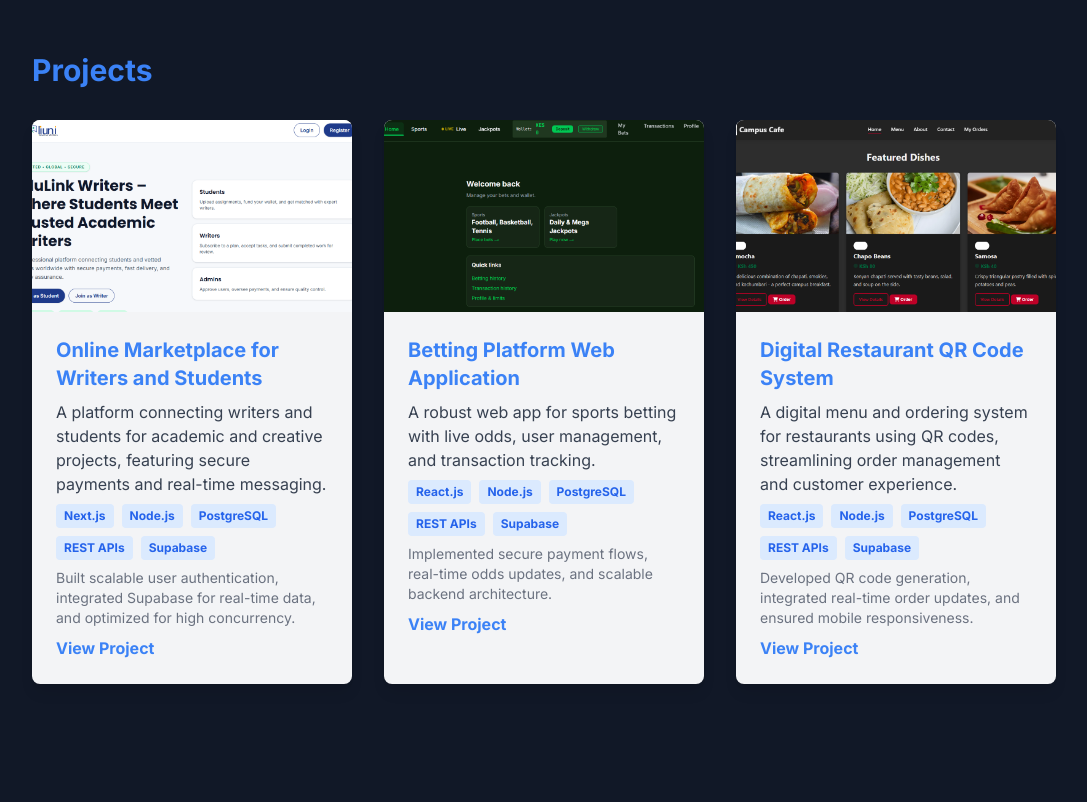
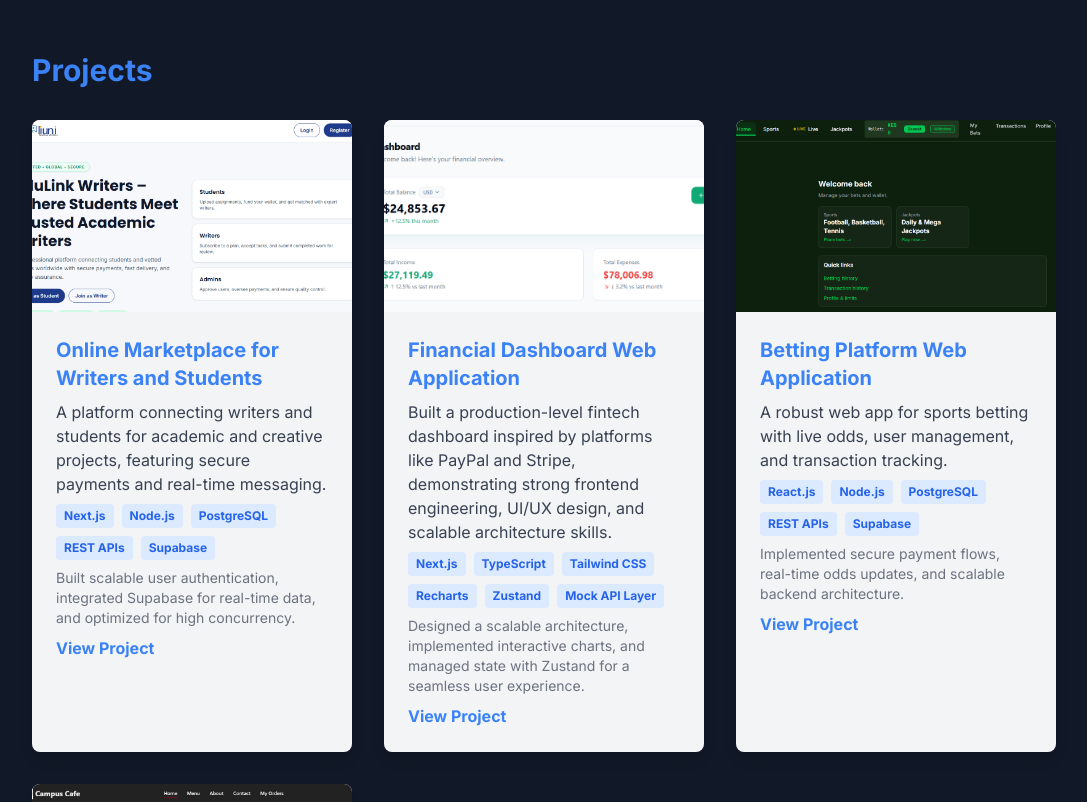
Before and after one commit to jamiljuma2/portfilio, a React (Create React App) app: page / in a window 1280 px wide. Shown: the part 2580-3382 px from the top of the page, without its empty margins (96-1183 px from the left). Built offline with nearby package versions, Linux system fonts and the light colour scheme; the HTML template or start-up script is replaced by a standard one.

Commit message:
Add Financial Dashboard Web Application project to Projects section

```diff
--- a/src/components/Projects.js
+++ b/src/components/Projects.js
@@ -10,6 +10,14 @@ const projects = [
     challenges: 'Built scalable user authentication, integrated Supabase for real-time data, and optimized for high concurrency.',
     link: 'https://www.edulinkwriters.com'
   },
+    {
+      title: 'Financial Dashboard Web Application',
+      image: '/finflow-dashboard-screenshot.png', // Place the screenshot in the public folder with this name
+      description: 'Built a production-level fintech dashboard inspired by platforms like PayPal and Stripe, demonstrating strong frontend engineering, UI/UX design, and scalable architecture skills.',
+      technologies: ['Next.js', 'TypeScript', 'Tailwind CSS', 'Recharts', 'Zustand', 'Mock API Layer'],
+      challenges: 'Designed a scalable architecture, implemented interactive charts, and managed state with Zustand for a seamless user experience.',
+      link: 'https://finflow-sooty-nine.vercel.app'
+    },
   {
     title: 'Betting Platform Web Application',
     image: '/apex-bet-screenshot.png', // Place the screenshot in the public folder with this name
```
Also changed, not shown: public/finflow-dashboard-screenshot.png (added), 11 other files (tests, documents, lock files or other folders).
